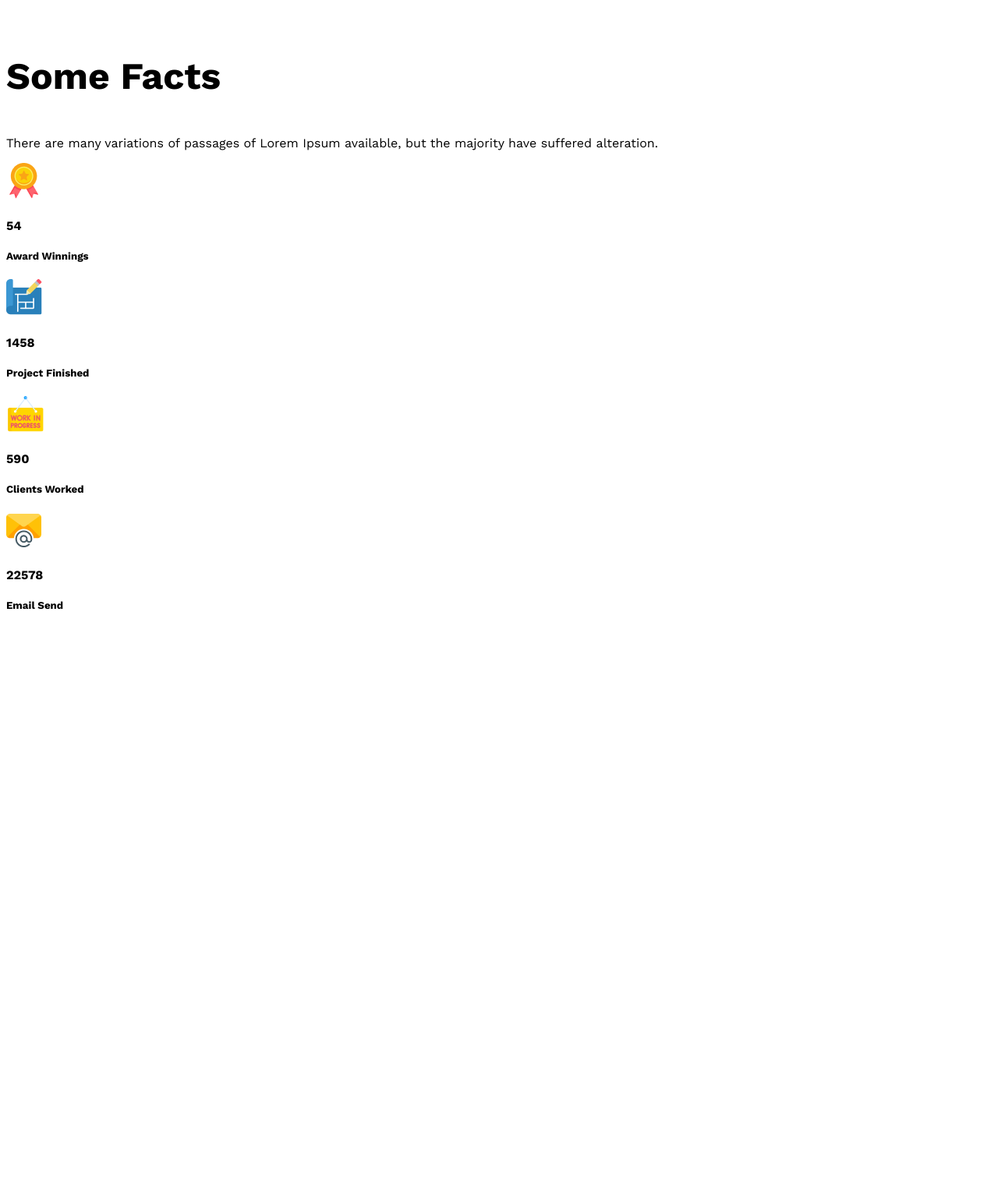
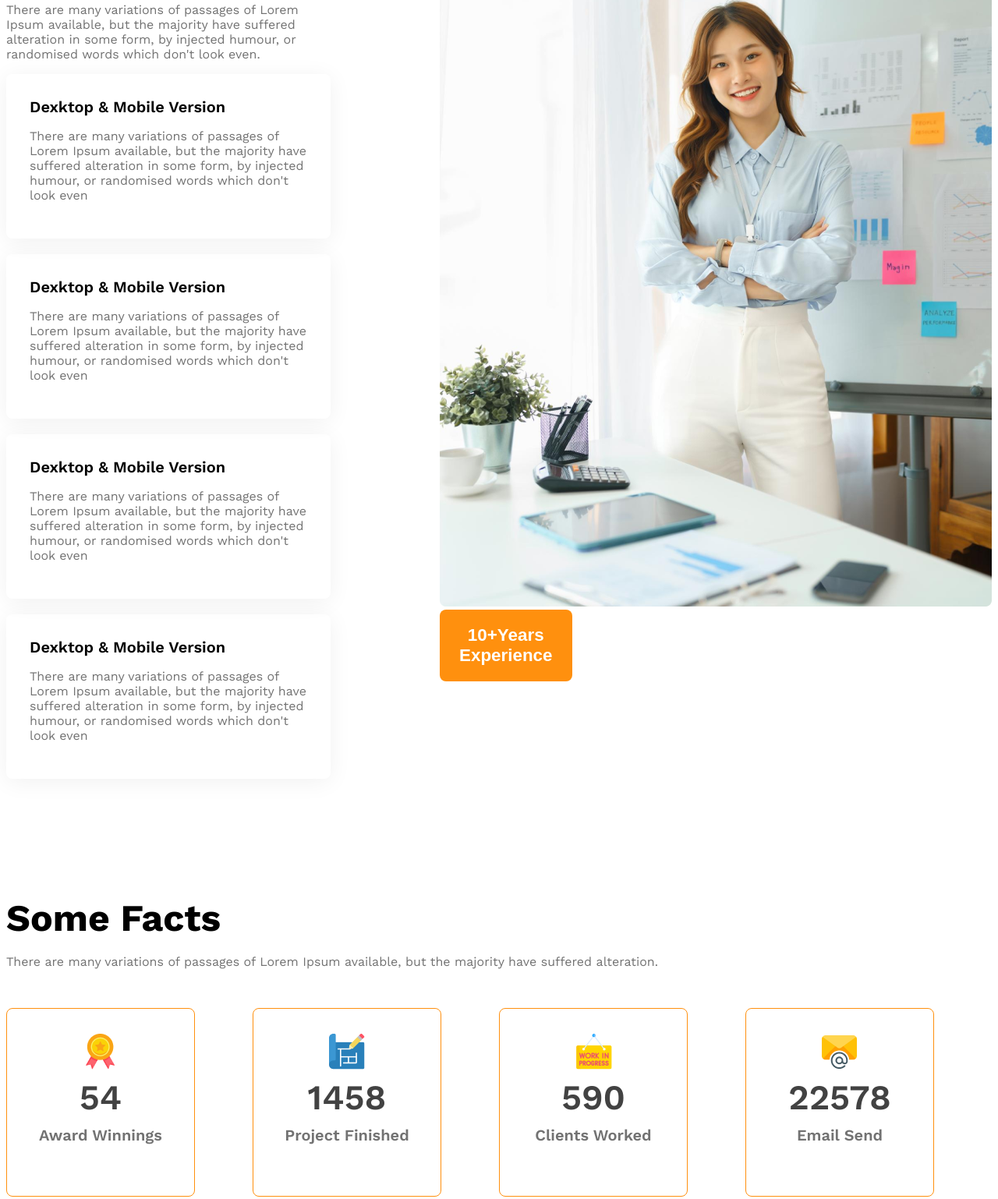
Before and after one commit to mdtanvir61/Architect_Landing_Page_HTML_CSS, a plain HTML site: page index.html in a window 1280 px wide. Shown: the part 2304-3842 px from the top of the page at 78% size. Before the commit the page ends 3218 px from the top, so only its background shows below. Drawn offline with nearby package versions, Linux system fonts and the light colour scheme.

Commit message:
Features Middle Section add

```diff
--- a/architects.css
+++ b/architects.css
@@ -60,8 +60,10 @@ main > section{
 .Section-title{
     font-size: 3rem;
     font-weight: 700;
+    margin: 18px 0 18px 0;
+}
 
-}
+
 
 
 
@@ -168,8 +170,6 @@ main > section{
 }
 
 
-
-
 #span-1{
     color: rgb(114, 114, 114);
     font-weight: 500;
@@ -188,6 +188,103 @@ main > section{
 }
 
 
+/* Features you will enjoy */
+
+.Enjoy-features{
+    gap: 140px;
+}
+
+
+#feature-section-title{
+    border-left: 5px solid rgb(255, 144, 14);
+    padding-left: 20px;
+}
+
+.feature-title{
+    font-weight: 600;
+    font-size: 1.25rem;
+    margin-top: 0px;
+    margin-bottom: 0px;
+}
+
+.feature-card{
+    padding: 30px;
+    box-shadow: 0 4px 30px 0 rgba(0, 0, 0, 0.06);
+    font-size: 1rem;
+    font-weight: 400;
+    margin-bottom: 20px;
+    border-radius: 8px;
+}
+
+
+
+
+/*  Some Facts Related Styles*/
+
+.facts{
+    border: 1px solid #FF900E;
+    border-radius: 8px;
+    width: 240px;
+    height: 240px;
+    justify-content: center;
+    align-items: center;
+    text-align: center;
+}
+
+.facts-container{
+    display: grid;
+    grid-template-columns: repeat(4, 1fr);
+}
+
+
+.facts-description{
+    margin-bottom: 50px;
+    /* max-width: 542px; */
+}
+
+
+.fact-number{
+    font-size: 2.8rem;
+    font-weight: 600;
+    margin-top: 5px;
+    margin-bottom: 10px;
+}
+
+.fact-name{
+    font-size: 1.25rem;
+    font-weight: 600;
+    margin-top: 5px;
+    /* margin-bottom: 58px; */
+}
+
+
+
+
+
+
+
+/* Sponsor Related Styles */
+
+
+.sponsor-info{
+
+    max-width: 540px;
+    margin: 50px auto;
+    text-align: center;
+}
+
+.sponsor-companies{
+
+    display: grid;
+    grid-template-columns: repeat(5, 1fr);
+}
+
+.sponsor-companies img{
+    filter: grayscale(100%);
+}
+
+
+
 /* Responsive Media Query */
 
 @media screen and (max-width: 576px) {
@@ -196,10 +293,23 @@ main > section{
         flex-direction: column;
     }
 
-    .imagebox{
+    .imagebox, .facts-container, .sponsor-companies{
 
         grid-template-columns: repeat(1, 1fr);
     }
+
+    .facts-container{
+        justify-items: center;
+        gap: 24px;
+    }
+
+    .sponsor-companies{
+
+        justify-items: center;
+        gap: 50px;
+
+    }
+
 
     .textsection{
 
@@ -219,4 +329,10 @@ main > section{
 
         margin-left: 50px auto;
     }
+
+    .sponsor-companies, .facts-container{
+        grid-template-columns: repeat(2, 1fr);
+        gap: 50px;
+        justify-items: center;
+    }
 }
--- a/index.html
+++ b/index.html
@@ -72,22 +72,61 @@
 
         <!-- Features You WIll Enjoy -->
 
-        <section class="Enjoy-features">
+        <section class="Enjoy-features display-flex">
 
             <!-- Text Section -->
 
             <div class="features-to-enjoy">
 
-                <h3 class="Section-title">Features you will love & enjoy</h3>
-                <p>There are many variations of passages of Lorem Ipsum available, but the majority have suffered alteration in some form,
+                <h3 id="feature-section-title" class="Section-title">Features you will<br> love & enjoy</h3>
+                <p class="text-light-gray">There are many variations of passages of Lorem Ipsum available, but the majority have suffered alteration in some form,
                     by injected humour, or randomised words which don't look even.</p>
 
+                <!-- Feature card container -->
 
+                <div class="feature-card">
+                    <h4 class="feature-title">Dexktop & Mobile Version</h4>
+                    <p class="text-light-gray">There are many variations of passages of Lorem Ipsum available, but the majority have suffered alteration in some form,
+                        by injected humour, or randomised words which don't look even</p>
+
+                </div>
+
+                <div class="feature-card">
+                    <h4 class="feature-title">Dexktop & Mobile Version</h4>
+                    <p class="text-light-gray">There are many variations of passages of Lorem Ipsum available, but the majority have suffered alteration in some form,
+                        by injected humour, or randomised words which don't look even</p>
+
+                </div>
+
+                <div class="feature-card">
+                    <h4 class="feature-title">Dexktop & Mobile Version</h4>
+                    <p class="text-light-gray">There are many variations of passages of Lorem Ipsum available, but the majority have suffered alteration in some form,
+                        by injected humour, or randomised words which don't look even</p>
+
+                </div>
+
+                <div class="feature-card">
+                    <h4 class="feature-title">Dexktop & Mobile Version</h4>
+                    <p class="text-light-gray">There are many variations of passages of Lorem Ipsum available, but the majority have suffered alteration in some form,
+                        by injected humour, or randomised words which don't look even</p>
+
+                </div>
 
             </div>
 
 
+
             <!-- Image Section -->
+
+            <div>
+                <img src="images/architect.png" alt="">
+
+                <button class="btn1">
+                    <span>10+Years</span>
+                    <br>
+                    <span>Experience</span>
+                </button>
+            </div>
 
 
         </section>
@@ -98,34 +137,65 @@
         <section class="some-facts">
 
             <h3 class="Section-title">Some Facts</h3>
-            <p>There are many variations of passages of Lorem Ipsum available, but the majority have suffered alteration.</p>
+            <p class="facts-description text-light-gray">There are many variations of passages of Lorem Ipsum available, but the majority have suffered alteration.</p>
 
             <div class="facts-container">
 
-                <div class="facts">
-                    <img src="images/icons/ribon.png" alt="" class="fact-icon">
-                    <h4 class="fact-number">54</h4>
-                    <h5 class="fact-name">Award Winnings</h5>
+                <div class="facts display-flex">
+                    <div>
+                        <img src="images/icons/ribon.png" alt="" class="fact-icon">
+                        <h4 class="fact-number text-gray">54</h4>
+                        <h5 class="fact-name text-light-gray">Award Winnings</h5>
+                    </div>
                 </div>
-                <div class="facts">
-                    <img src="images/icons/projects.png" alt="" class="fact-icon">
-                    <h4 class="fact-number">1458</h4>
-                    <h5 class="fact-name">Project Finished</h5>
+                <div class="facts display-flex">
+                    <div>
+                        <img src="images/icons/projects.png" alt="" class="fact-icon">
+                        <h4 class="fact-number text-gray">1458</h4>
+                        <h5 class="fact-name text-light-gray">Project Finished</h5>
+                    </div>
                 </div>
-                <div class="facts">
-                    <img src="images/icons/customers.png" alt="" class="fact-icon">
-                    <h4 class="fact-number">590</h4>
-                    <h5 class="fact-name">Clients Worked</h5>
+                <div class="facts display-flex">
+                   <div>
+                        <img src="images/icons/customers.png" alt="" class="fact-icon">
+                        <h4 class="fact-number text-gray">590</h4>
+                        <h5 class="fact-name text-light-gray">Clients Worked</h5>
+                   </div>
                 </div>
-                <div class="facts">
-                    <img src="images/icons/email.png" alt="" class="fact-icon">
-                    <h4 class="fact-number">22578</h4>
-                    <h5 class="fact-name">Email Send</h5>
+                <div class="facts display-flex">
+                    <div>
+                        <img src="images/icons/email.png" alt="" class="fact-icon">
+                        <h4 class="fact-number text-gray">22578</h4>
+                        <h5 class="fact-name text-light-gray">Email Send</h5>
+                    </div>
                 </div>
 
             </div>
 
         </section>
+
+        <!-- Our Sponsors -->
+        <section class="our-sponsor">
+
+            <div class="sponsor-info">
+
+                <h3 class="Section-title">Our Sponspors</h3>
+                <p class="text-light-gray">There are many variations of passages of Lorem Ipsum available, but the majority have suffered alteration.</p>
+
+            </div>
+
+            <div class="sponsor-companies">
+
+                <img src="images/sponsors/spotify.png" alt="">
+                <img src="images/sponsors/amazon.png" alt="">
+                <img src="images/sponsors/google.png" alt="">
+                <img src="images/sponsors/telerama.png" alt="">
+                <img src="images/sponsors/figma.png" alt="">
+
+            </div>
+
+        </section>
+
     </main>
 
     <footer>
```
